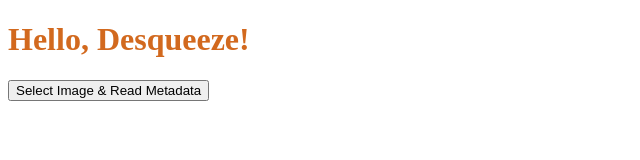
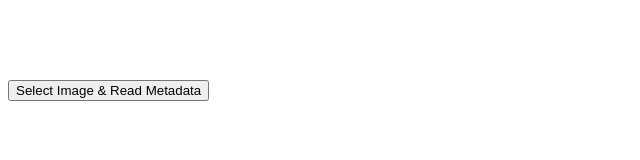
Before and after one commit to ped-bat/desqueeze, an Electron app: page index.html in a window 800 px wide. Shown: the whole page, without its empty margins (0-640 px from the left). Drawn offline with Linux system fonts and the light colour scheme.

Commit message:
Changes title color

```diff
--- a/styles.css
+++ b/styles.css
@@ -2,7 +2,7 @@ html {
 	color: white;
 }
 h1 {
-	color: chocolate;
+	color: white;
 }
 
 .results-box {
```
